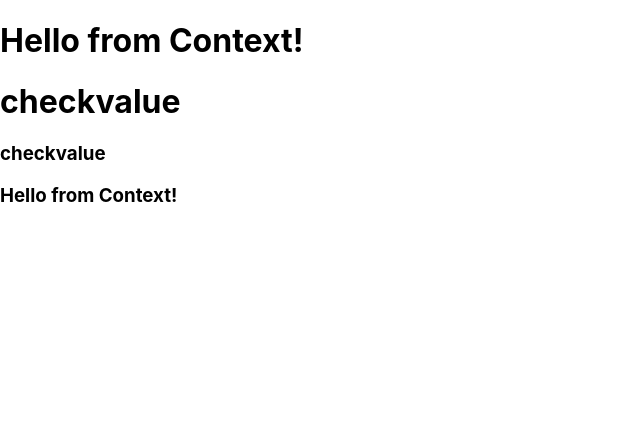
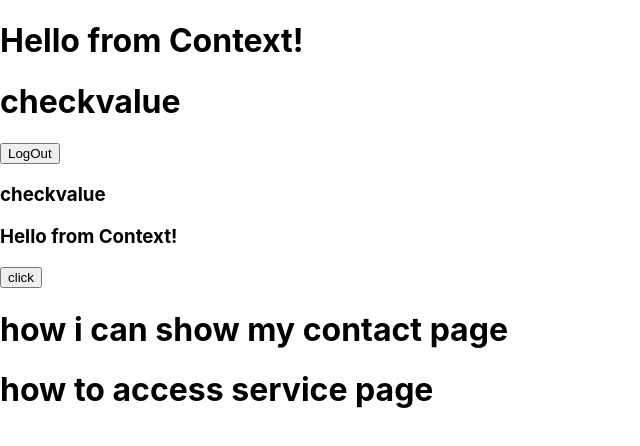
Before and after one commit to codingwithmanish20/contextHook, a React (Create React App) app: page / in a window 1280 px wide. Shown: the top 446 px of the page, without its empty margins (0-640 px from the left). Built offline with nearby package versions, Linux system fonts and the light colour scheme.

Commit message:
new commit

```diff
--- a/src/App.js
+++ b/src/App.js
@@ -1,6 +1,8 @@
 import React, { useState } from 'react'
 import Homes from './Pages/Homes'
 import About from './Pages/About'
+import Contact from './Pages/Contact'
+import Servics from './Pages/Servics'
 import MyContextProvider from './contsxt/MyContextProvider'
 
 const App = () => {
@@ -10,6 +12,8 @@ const App = () => {
       <MyContextProvider>
       <Homes  />
       <About />
+      <Contact/>
+      <Servics/>
       </MyContextProvider>
 
     </div>
--- a/src/Pages/About.jsx
+++ b/src/Pages/About.jsx
@@ -2,11 +2,12 @@ import React, { useContext } from 'react';
 import MyContext from '../contsxt/MyContext'
 
 const About = () => {
-    const {  contextText, contextValue } = useContext(MyContext);
+    const {  contextText, contextValue, login } = useContext(MyContext);
   return (
     <div>
       <h3>{contextText}</h3>
       <h3>{contextValue}</h3>
+      <button onClick={login} >click</button>
 
 
 
--- /dev/null
+++ b/src/Pages/Contact.jsx
@@ -0,0 +1,13 @@
+import React, { useContext } from 'react';
+import MyContext from '../contsxt/MyContext'
+
+const Contact = () => {
+  const {contactPage} = useContext(MyContext)
+  return (
+    <div>
+      <h1>{contactPage}</h1>
+    </div>
+  )
+}
+
+export default Contact
--- a/src/Pages/Homes.jsx
+++ b/src/Pages/Homes.jsx
@@ -2,7 +2,7 @@ import React, { useContext } from 'react';
 import MyContext from '../contsxt/MyContext';
 
 const Homes = () => {
-    const { contextValue, contextText } = useContext(MyContext);
+    const { contextValue, contextText, logOut } = useContext(MyContext);
 
 
 
@@ -10,9 +10,7 @@ const Homes = () => {
     <div>
       <h1>{contextValue}</h1>
       <h1>{contextText}</h1>
-
-
-
+      <button onClick={logOut} >LogOut</button>
     </div>
   );
 };
--- /dev/null
+++ b/src/Pages/Servics.jsx
@@ -0,0 +1,13 @@
+import React,{useContext} from 'react'
+import MyContext from '../contsxt/MyContext'
+
+const Servics = () => {
+    const {servicepage} = useContext(MyContext)
+  return (
+    <div>
+      <h1>{servicepage}</h1>
+    </div>
+  )
+}
+
+export default Servics
--- a/src/contsxt/MyContextProvider.jsx
+++ b/src/contsxt/MyContextProvider.jsx
@@ -1,14 +1,23 @@
-import React from 'react';
+import React, { useEffect } from 'react';
 import MyContext from './MyContext';
 
 const MyContextProvider = ({ children }) => {
 
   const contextValue = 'Hello from Context!';
   const contextText = "checkvalue"
+  const contactPage = "how i can show my contact page"
+  const servicepage = "how to access service page"
+
+  const login = () => {
+  alert("how i can do this")
+  }
+
+  const logOut = () => {
+    alert("logOut successfully")
+  }
 
 
-
-  return <MyContext.Provider value={{contextValue,contextText}}>
+  return <MyContext.Provider value={{contextValue,contextText,contactPage,servicepage, login, logOut}}>
     {children}
     </MyContext.Provider>;
 };
```
